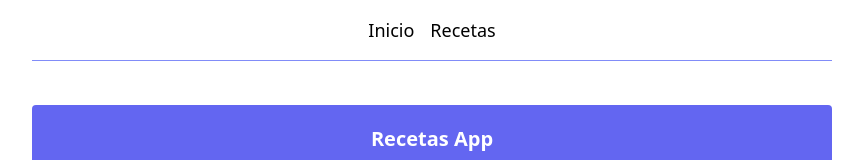
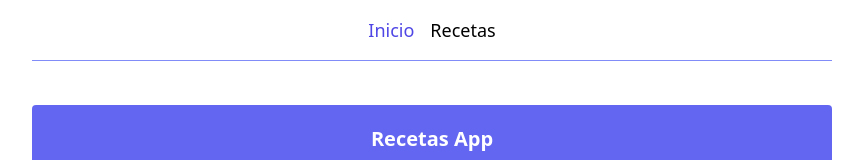
Before and after one commit to patrgon/recipeApp-nextjs, a Next.js app: page / in a window 1280 px wide. Shown: the top 160 px of the page, without its empty margins (208-1071 px from the left). Built offline with nearby package versions, Linux system fonts and the light colour scheme.

Commit message:
Add active link function

```diff
--- a/app/components/Header.jsx
+++ b/app/components/Header.jsx
@@ -1,26 +1,33 @@
+"use client";
 import Link from "next/link";
+import { useSelectedLayoutSegment } from 'next/navigation'
 
 const links = [
   {
     label: "Inicio",
     route: "/",
+    targetSegment: null,
   },
   {
     label: "Recetas",
     route: "/recipes",
+    targetSegment: 'recipes'
   },
 ];
 
 export default function Header() {
+  const activeSegment = useSelectedLayoutSegment()
   return (
     <header className="p-4 border-b border-indigo-400 mb-6 w-full flex items-center justify-center">
       <nav>
         <ul className="flex gap-4 list-none">
-          {links.map(({ label, route }) => (
-            <li className="hover:text-indigo-400 text-lg ">
-              <Link href={route}>{label}</Link>
-            </li>
-          ))}
+          {links.map(({ label, route, targetSegment }) => {
+            return (
+              <li key={label} className={activeSegment === targetSegment ? 'text-indigo-600 text-lg' : 'text-black text-lg'}>
+                <Link href={route}  >{label}</Link>
+              </li>
+            );
+          })}
         </ul>
       </nav>
     </header>
```
